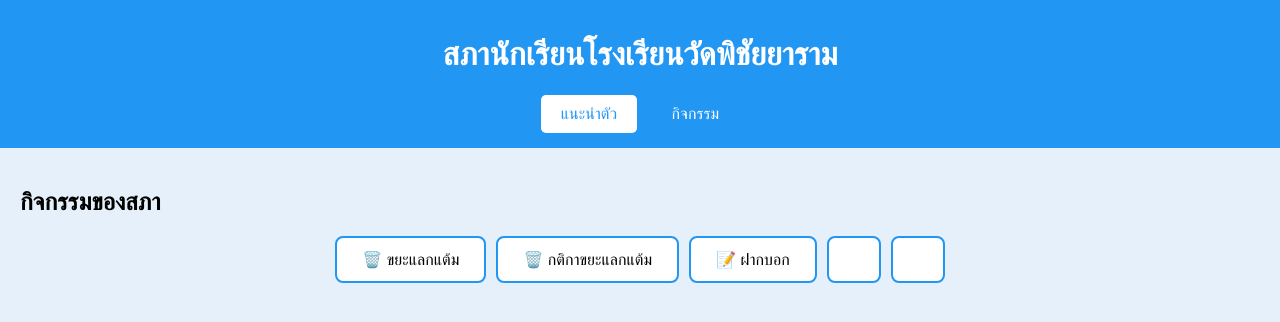
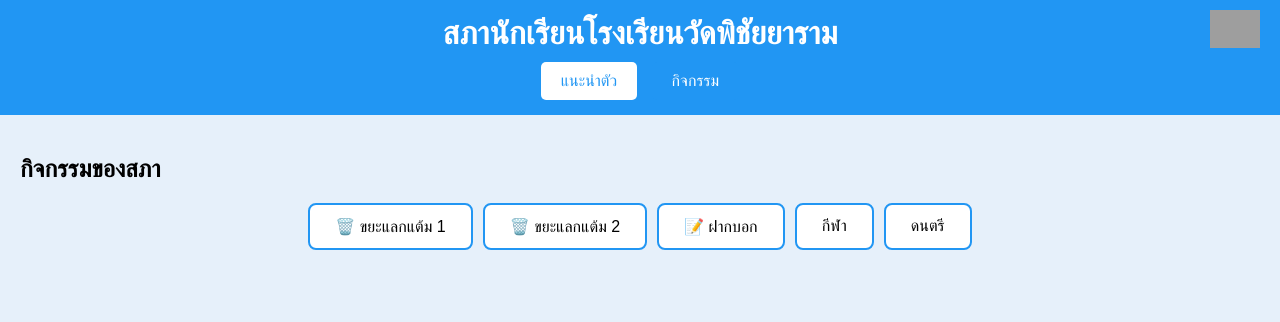
Before and after one commit to AXIZASTRAL/SapaPichai1, a plain HTML site: page index.html in a window 1280 px wide. Both pictures are taken after a click on the button "กิจกรรม". Drawn offline with Linux system fonts and the light colour scheme; grey boxes are pictures that could not be loaded.

Commit message:
Update index.html

```diff
--- a/index.html
+++ b/index.html
@@ -17,6 +17,26 @@
         color: #fff;
         padding: 15px 20px;
         text-align: center;
+        position: relative; /* สำหรับโลโก้ */
+    }
+
+    header h1 {
+        margin: 0;
+    }
+
+    /* โลโก้มุมบนขวา */
+    .header-logo {
+        position: absolute;
+        top: 10px;
+        right: 20px;
+        width: 50px;
+        height: auto;
+        cursor: pointer;
+        transition: 0.3s;
+    }
+
+    .header-logo:hover {
+        transform: scale(1.1);
     }
 
     nav {
@@ -132,6 +152,9 @@
 
 <header>
     <h1>สภานักเรียนโรงเรียนวัดพิชัยยาราม</h1>
+    <a href="http://marchprathomschoolthailand.blogspot.com/2016/05/1_41.html" target="_blank">
+        <img src="https://upload.wikimedia.org/wikipedia/commons/8/86/Example_logo.png" alt="ต้นฉบับ" class="header-logo">
+    </a>
     <nav>
         <button class="tab-btn active" data-tab="profile">แนะนำตัว</button>
         <button class="tab-btn" data-tab="activities">กิจกรรม</button>
@@ -142,9 +165,9 @@
     <!-- แนะนำตัว -->
     <section id="profile" class="tab-content active">
         <div class="members-container">
-            <!-- ตัวอย่างสมาชิก 19 คน -->
+            <!-- สมาชิก 19 คน (ตัวอย่างใช้ placeholder) -->
             <div class="member" style="animation-delay:0s">
-                <img class="avatar" src="">
+                <img class="avatar" src="https://via.placeholder.com/150">
                 <h2>ดช. นราภัทร อรุณพันธ์</h2>
                 <p class="role">ประธานนักเรียน / ฝ่ายวิชาการ</p>
             </div>
@@ -166,7 +189,7 @@
             <div class="member" style="animation-delay:0.4s">
                 <img class="avatar" src="https://via.placeholder.com/150">
                 <h2>ดญ. ศศิวพร วังทอง</h2>
-                <p class="role">เลขานุการ หัวหน้าฝ่ายปฏิคม</p>
+                <p class="role">เลขานุการ / หัวหน้าฝ่ายปฏิคม</p>
             </div>
             <div class="member" style="animation-delay:0.5s">
                 <img class="avatar" src="https://via.placeholder.com/150">
@@ -246,12 +269,11 @@
         <h2>กิจกรรมของสภา</h2>
 
         <div class="activity-buttons">
-            <button class="activity-btn" data-img="https://scontent.fbkk25-1.fna.fbcdn.net/v/t1.15752-9/576153145_3622979927844481_7384054201024173592_n.jpg?stp=dst-jpg_p480x480_tt6&_nc_cat=100&ccb=1-7&_nc_sid=0024fc&_nc_ohc=6QeeBs0z99wQ7kNvwHnwWAS&_nc_oc=AdnLXXvRumpYWLx7SZjBk1OZ9_PDB_3TM-jlibleoXpxp__ivIX35s02PDEG4PiBtSjiMphlE6Q_qHVN19AyFhk7&_nc_ad=z-m&_nc_cid=0&_nc_zt=23&_nc_ht=scontent.fbkk25-1.fna&oh=03_Q7cD4AE-Hu_bQGnAuRTsYvLlk3OtEp5e0yR0jDT0eusGHYR-AA&oe=695A7B75">🗑️ ขยะแลกแต้ม</button>
-            <button class="activity-btn" data-img="https://instagram.fbkk25-1.fna.fbcdn.net/v/t1.15752-9/592264884_817373194444282_5527590684845627389_n.jpg?_nc_cat=111&ccb=7-5&_nc_sid=0024fc&_nc_ohc=LUR-fnMdEGUQ7kNvwFJbYU1&_nc_oc=AdleleaNLzf8rTm6Jmx8clcKVyl0RXekXdrKuqFMf5DHIn5UjBgRsGnXd9n2dgFdNTSYIdsR01KRXo9-DWB4i-95&_nc_zt=23&_nc_ht=instagram.fbkk25-1.fna&oh=03_Q7cD4AFc16Sg7HpTwgaDoSdTAzISOpfiDQbSgP9EAjOwyAhuZg&oe=695A5EFF">🗑️ กติกาขยะแลกแต้ม</button>
-
+            <button class="activity-btn" data-img="https://scontent.fbkk25-1.fna.fbcdn.net/v/t1.15752-9/576153145_3622979927844481_7384054201024173592_n.jpg?stp=dst-jpg_p480x480_tt6&_nc_cat=100&ccb=1-7&_nc_sid=0024fc&_nc_ohc=6QeeBs0z99wQ7kNvwHnwWAS&_nc_oc=AdnLXXvRumpYWLx7SZjBk1OZ9_PDB_3TM-jlibleoXpxp__ivIX35s02PDEG4PiBtSjiMphlE6Q_qHVN19AyFhk7&_nc_ad=z-m&_nc_cid=0&_nc_zt=23&_nc_ht=scontent.fbkk25-1.fna&oh=03_Q7cD4AE-Hu_bQGnAuRTsYvLlk3OtEp5e0yR0jDT0eusGHYR-AA&oe=695A7B75">🗑️ ขยะแลกแต้ม 1</button>
+            <button class="activity-btn" data-img="https://instagram.fbkk25-1.fna.fbcdn.net/v/t1.15752-9/592264884_817373194444282_5527590684845627389_n.jpg?_nc_cat=111&ccb=7-5&_nc_sid=0024fc&_nc_ohc=LUR-fnMdEGUQ7kNvwFJbYU1&_nc_oc=AdleleaNLzf8rTm6Jmx8clcKVyl0RXekXdrKuqFMf5DHIn5UjBgRsGnXd9n2dgFdNTSYIdsR01KRXo9-DWB4i-95&_nc_zt=23&_nc_ht=instagram.fbkk25-1.fna&oh=03_Q7cD4AFc16Sg7HpTwgaDoSdTAzISOpfiDQbSgP9EAjOwyAhuZg&oe=695A5EFF">🗑️ ขยะแลกแต้ม 2</button>
             <button class="activity-btn" data-img="https://via.placeholder.com/400x250?text=กิจกรรมศิลปะ">📝 ฝากบอก</button>
-            <button class="activity-btn" data-img="https://via.placeholder.com/400x250?text=กีฬา"> </button>
-            <button class="activity-btn" data-img="https://via.placeholder.com/400x250?text=กิจกรรมดนตรี"></button>
+            <button class="activity-btn" data-img="https://via.placeholder.com/400x250?text=กีฬา">กีฬา</button>
+            <button class="activity-btn" data-img="https://via.placeholder.com/400x250?text=กิจกรรมดนตรี">ดนตรี</button>
         </div>
 
         <div id="activity-image-container">
```
